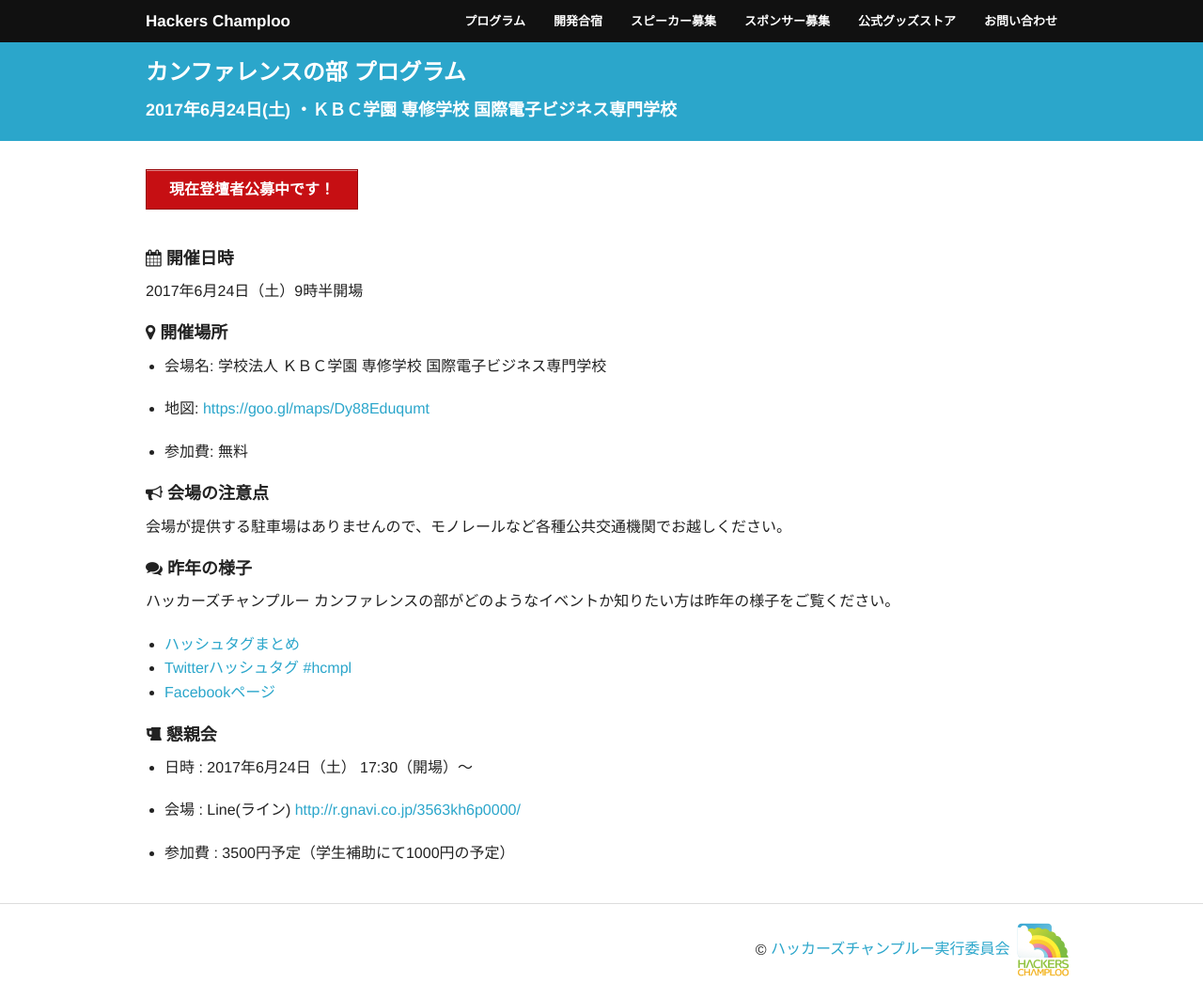
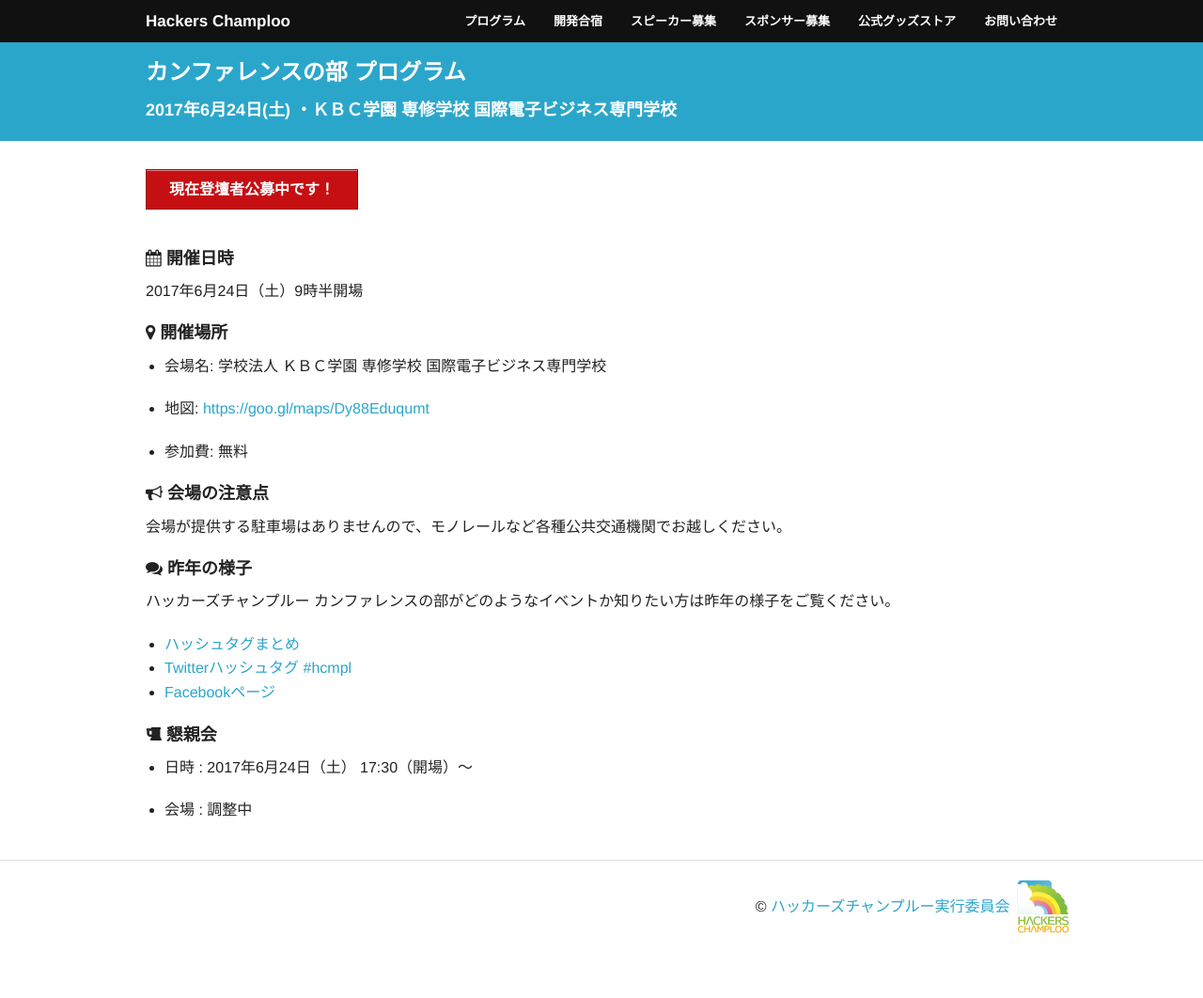
Before and after one commit to hackers-champloo/hackers-champloo.github.io, a Jekyll site: the page built from 2017/program.md, in a window 1280 px wide and 1062 px high. Shown: the whole window at 94% size. Built offline with Jekyll 4.4.1, drawn with Linux system fonts in a browser that asks for light colours; nearby versions of some CDN libraries.

Commit message:
懇親会会場を調整中に変更

```diff
--- a/2017/program.md
+++ b/2017/program.md
@@ -47,9 +47,7 @@ description: 2017年6月24日(土) ・ＫＢＣ学園 専修学校 国際電子
 
 - 日時 : 2017年6月24日（土） 17:30（開場）〜
 
-- 会場 : Line(ライン) [http://r.gnavi.co.jp/3563kh6p0000/](http://r.gnavi.co.jp/3563kh6p0000/)
-
-- 参加費 : 3500円予定（学生補助にて1000円の予定）
+- 会場 : 調整中
 
 <!--
 <p><a href="https://hackers-champloo.doorkeeper.jp/events/42458" class="medium button" target="_blank">懇親会申し込み！</a></p>
```
